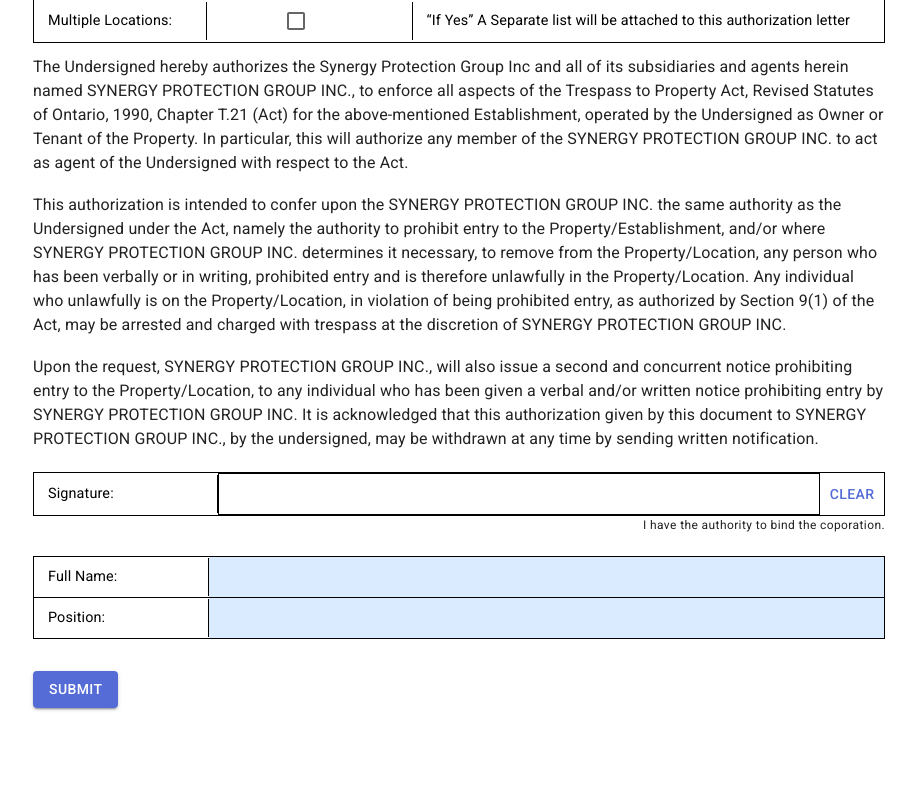
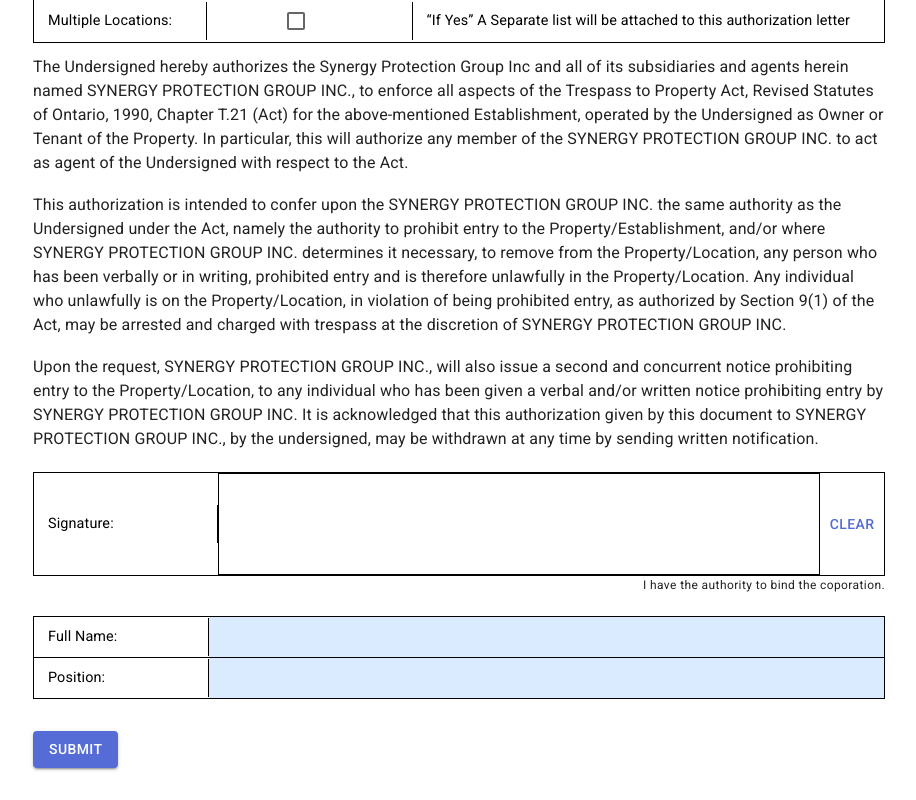
Before and after one commit to nikskhubani/Synergy-OCF, a React (Vite) app: page / in a window 1280 px wide. Shown: the part 3544-4344 px from the top of the page, without its empty margins (181-1097 px from the left). Before the commit the page ends 4284 px from the top, so only its background shows below. Built offline with nearby package versions, Linux system fonts and the light colour scheme.

Commit message:
fix signature

```diff
--- a/src/components/signature.tsx
+++ b/src/components/signature.tsx
@@ -48,7 +48,7 @@
     if (signaturePad && value) {
       signaturePad.fromDataURL(value);
     }
-  }, [signaturePad, value])
+  }, [signaturePad])
 
   const clearSignature = () => {
     if (signaturePad) {
@@ -61,7 +61,7 @@
       <canvas
         ref={canvasRef}
         width={600}
-        height={40}
+        height={100}
         style={{ border: '1px solid #000' }}
       ></canvas>
       <Button onClick={clearSignature}>Clear</Button>
```
